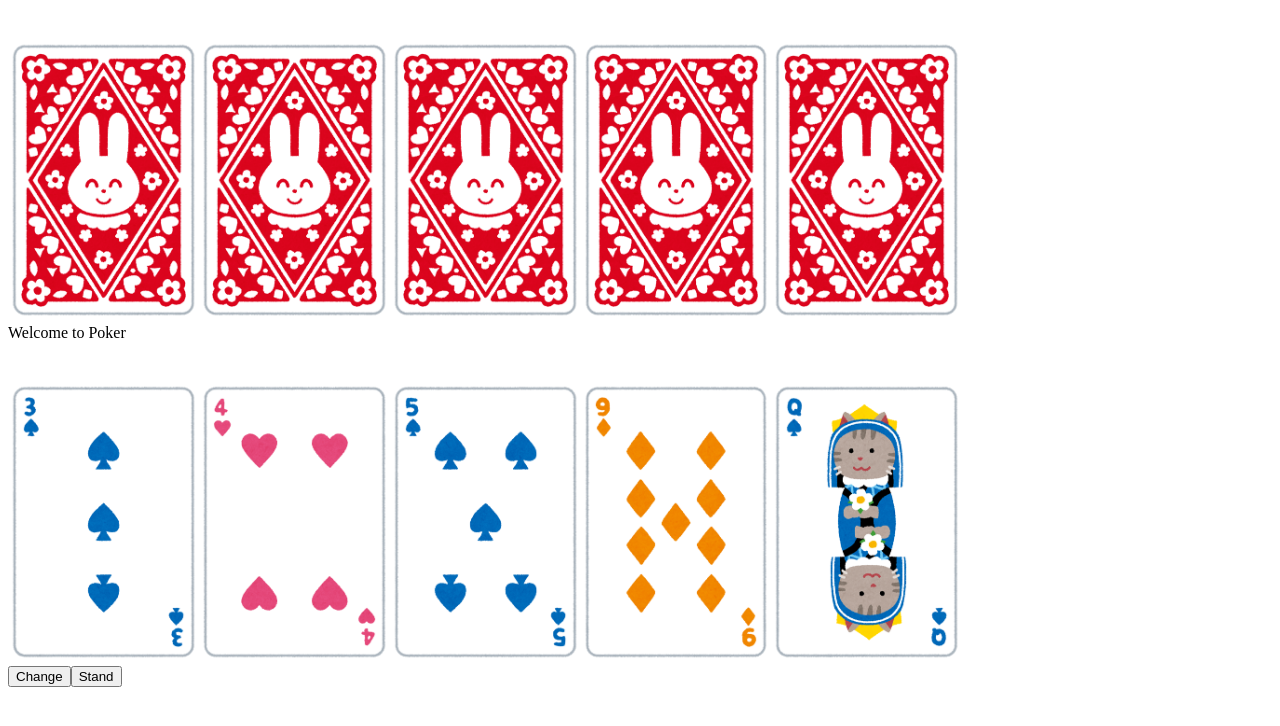
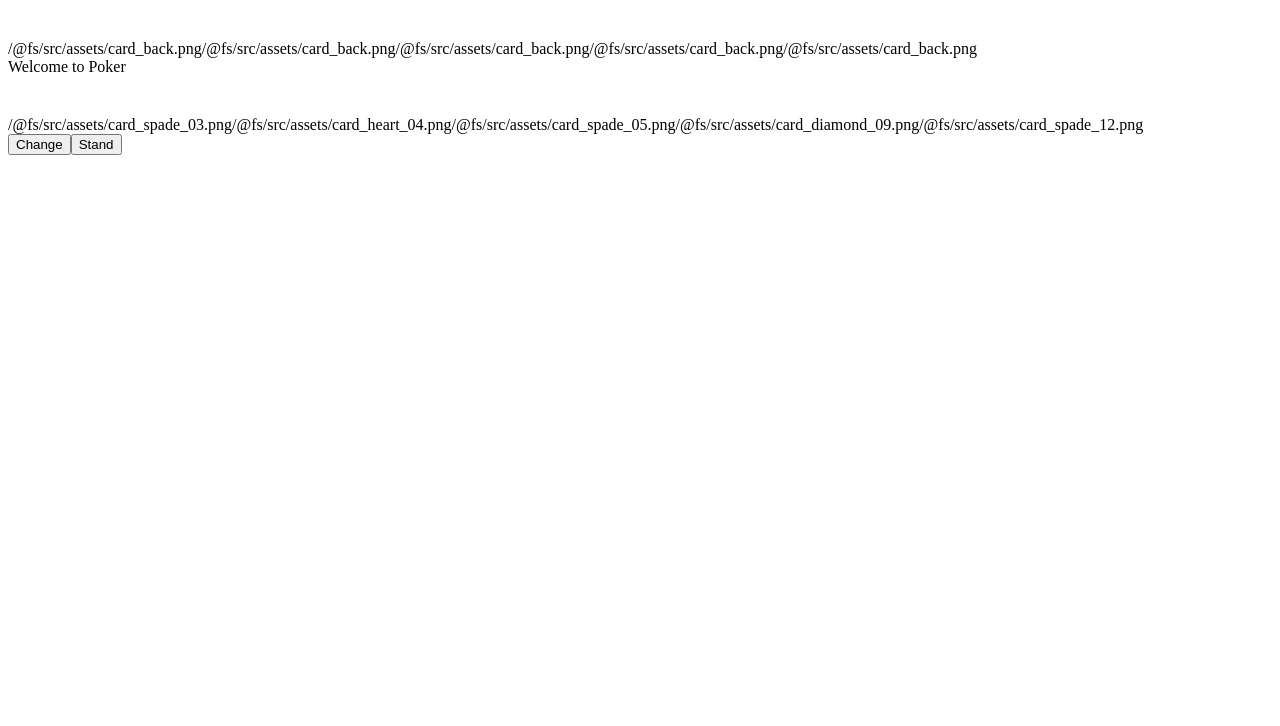
Before and after one commit to expajp/vue-poker, a Vue app: page / in a window 1280 px wide. Shown: the top 726 px of the page. Built offline with nearby package versions, Linux system fonts and the light colour scheme.

Commit message:
struggle to test a component

```diff
--- a/src/components/Card.vue
+++ b/src/components/Card.vue
@@ -1,6 +1,7 @@
 <template>
     <div @click="select" :class="{ 'card': true, 'selected': selected }">
-        <img :src="image" height="280" />
+        <!-- <img :src="image" height="280" />  -->
+        {{ image }}
     </div>
 </template>
 
```
Also changed, not shown: 1 other file (tests, documents, lock files or other folders).
